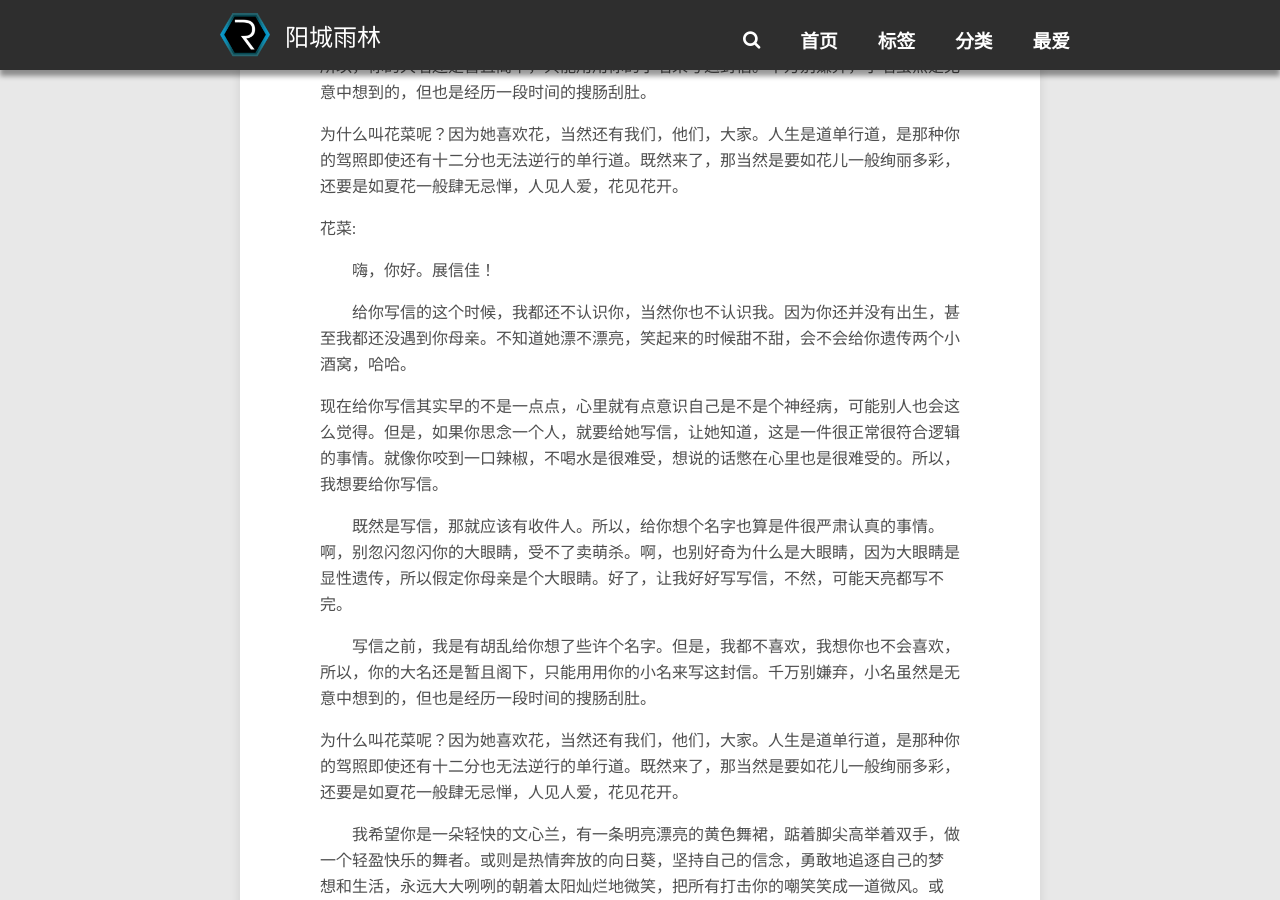
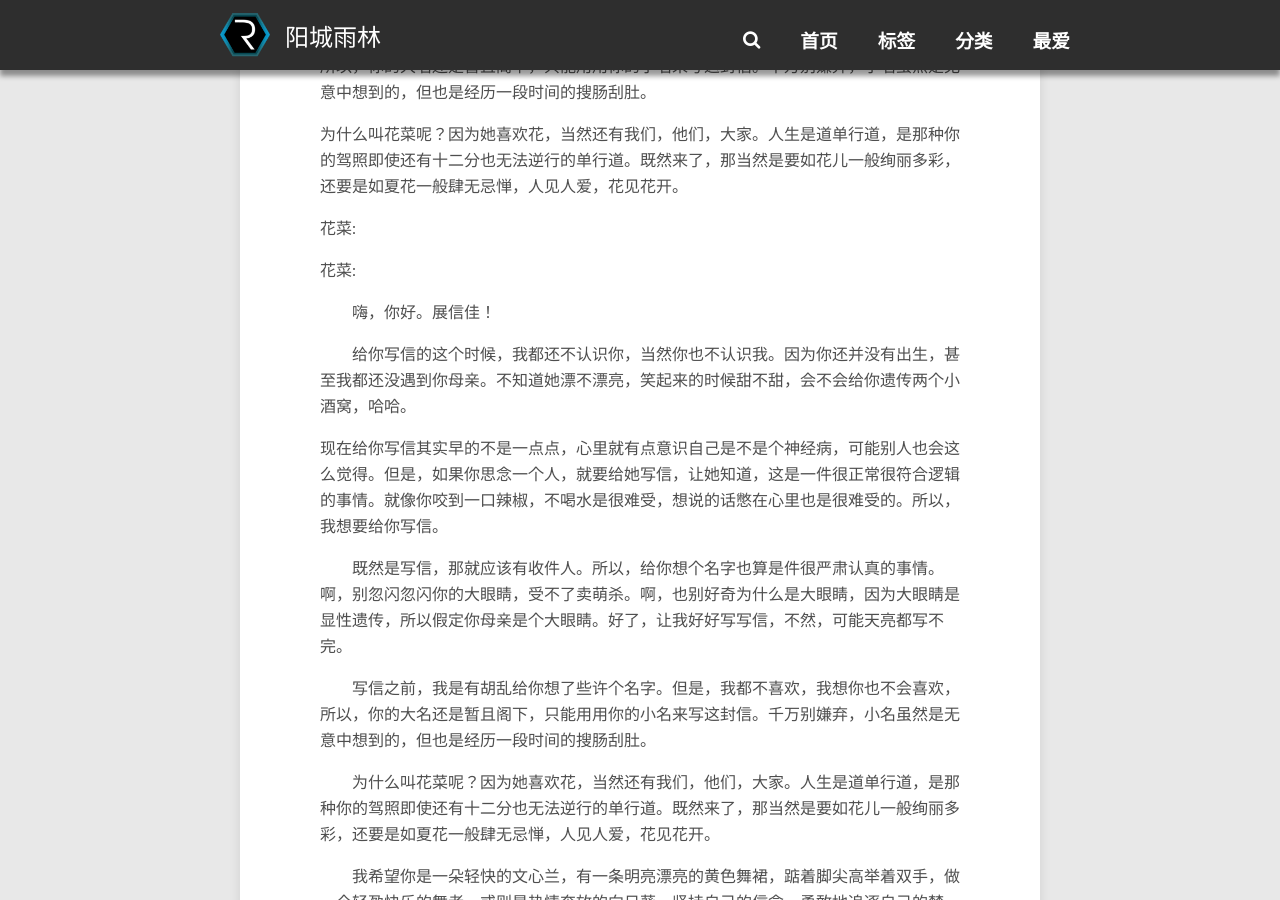
Before and after one commit to icielo/icielo.github.com, a Jekyll site: the page built from _posts/2016-12-31-你的名字.md, in a window 1280 px wide and 900 px high, scrolled down 896 px. Built offline with Jekyll 4.4.1, drawn with Linux system fonts in a browser that asks for light colours.

Commit message:
Update 2016-12-31-你的名字.md

```diff
--- a/_posts/2016-12-31-你的名字.md
+++ b/_posts/2016-12-31-你的名字.md
@@ -29,6 +29,9 @@ categories: [文章]
 <p>
     花菜:
 </p>
+<p>
+    花菜:
+</p>
 <p style="text-indent: 2em;">
     嗨，你好。展信佳！
 </p>
@@ -44,7 +47,7 @@ categories: [文章]
 <p style="text-indent: 2em;">
     写信之前，我是有胡乱给你想了些许个名字。但是，我都不喜欢，我想你也不会喜欢，所以，你的大名还是暂且阁下，只能用用你的小名来写这封信。千万别嫌弃，小名虽然是无意中想到的，但也是经历一段时间的搜肠刮肚。
 </p>
-<p>
+<p style="text-indent: 2em;">
     为什么叫花菜呢？因为她喜欢花，当然还有我们，他们，大家。人生是道单行道，是那种你的驾照即使还有十二分也无法逆行的单行道。既然来了，那当然是要如花儿一般绚丽多彩，还要是如夏花一般肆无忌惮，人见人爱，花见花开。
 </p>
 <p style="text-indent: 2em;">
@@ -62,16 +65,16 @@ categories: [文章]
 <p>
     我会带你去色彩斑斓的菜园，看看各种油画里的色彩；去一望无际的田野，看那身穿黄金甲的稻穗；还有那人声鼎沸的菜市场，有活蹦乱跳的鱼儿，有张牙舞爪的螃蟹，还有乖乖等在肉摊旁的狗儿。最后，要买一些新鲜的食材，教你一些我会的菜肴。然后，指给你看食材颜色的艳丽变幻，呼吸从青草泥土气息到沁人心脾的味道。
 </p>
-<p>
+<p style="text-indent: 2em;">
     当你一个人的时候，我不想你只会泡一桶泡面将就的过一个晚上。就像你来到这个世上，你不是为生活奔波而来，而是为了心满意足的生活而来。不要因为苟且而放弃生活本身的意义，挫折、难过、失恋不是生活的全部，快乐自由的存在才是生活所期望的。
 </p>
 <p style="text-indent: 2em;">
     快乐是一件可传递的事情。厨师最大的快乐是顾客因为难以言表而热泪盈眶的幸福表情，钢琴家最大的快乐是观众是因为沉浸其中而忘了鼓掌的陶醉表情，作家最大的快乐是读者因为感同身受而一读再读的敬佩表情。而你老豆最大的快乐是因为教会你自由快乐生活的快乐表情。
 </p>
-<p>
+<p style="text-indent: 2em;">
     关于你的名字，我希望它平凡而不落俗套。关于你的生活，我希望它平淡而快乐自由。
 </p>
-<p>
+<p style="text-indent: 2em;">
     这次就先写到这吧。马上就是2017年了，希望我们能够早点相遇。
 </p>
 <p>
```
Also changed, not shown: other parts of _posts/2016-12-31-你的名字.md (+1 -1 lines).
